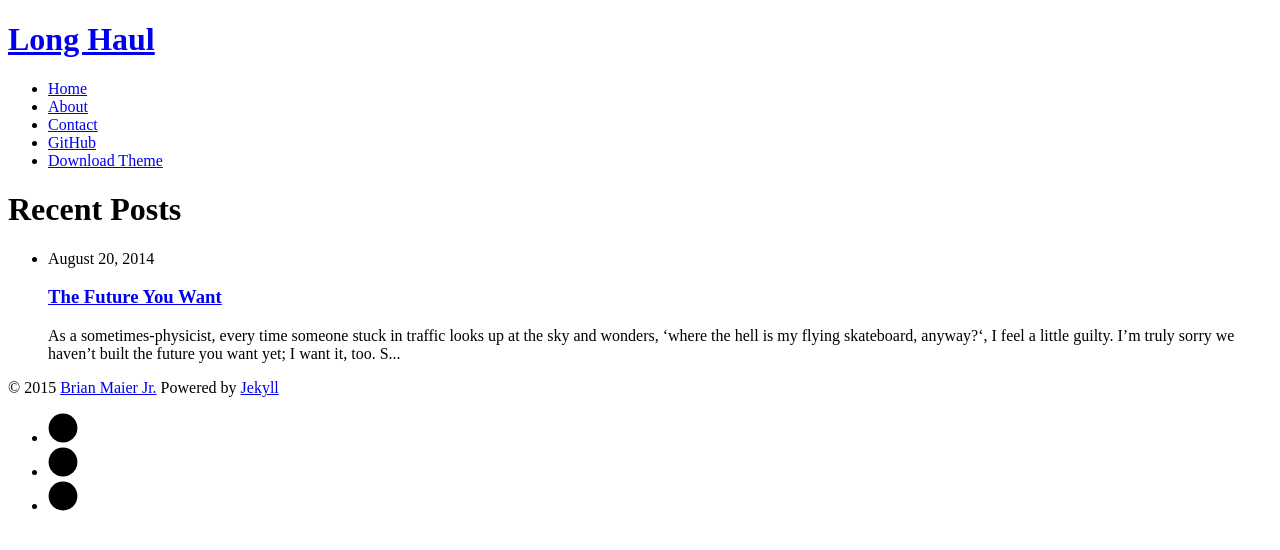
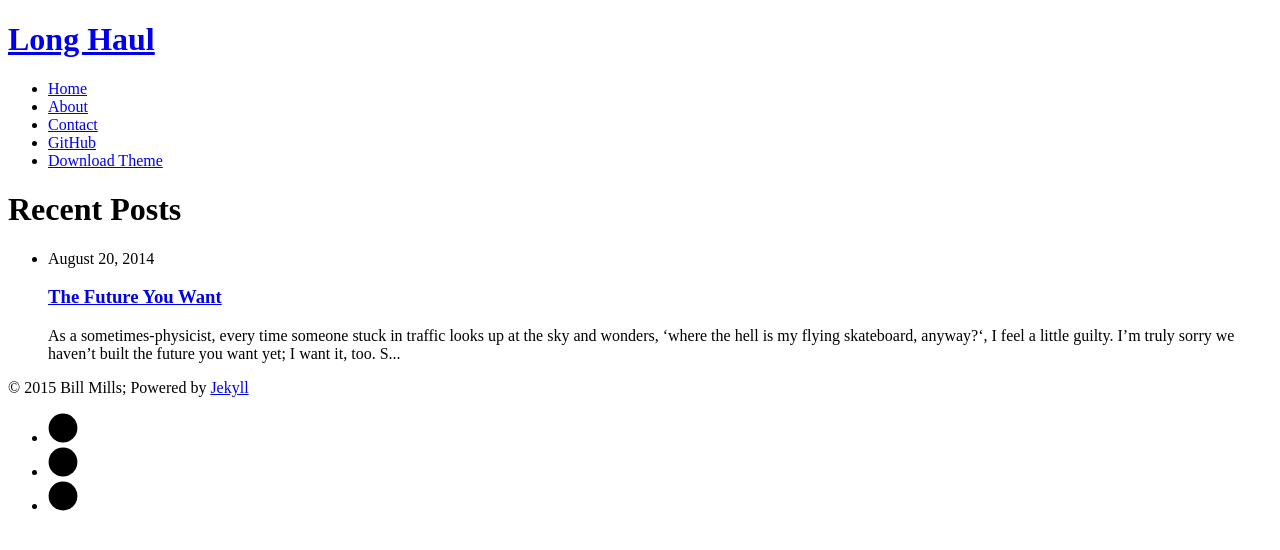
Before and after one commit to bkatiemills/blog, a Jekyll site: the page built from index.html, in a window 1280 px wide. Shown: the top 550 px of the page. Built offline with Jekyll 4.4.1, drawn with Linux system fonts in a browser that asks for light colours; nearby versions of some CDN libraries; Markdown is read by kramdown in place of the engine named in the settings; the list of posts is cut into pages by our own code; comment, search, counter and statistics services are not loaded.

Commit message:
migrating posts

```diff
--- a/_includes/footer.html
+++ b/_includes/footer.html
@@ -1,6 +1,6 @@
 <div class="footer">
    <div class="container">
-      <p class="copy">&copy; <script type="text/javascript">document.write(new Date().getFullYear());</script> <a href="http://brianmaierjr.com">Brian Maier Jr.</a> Powered by <a href="http://jekyllrb.com">Jekyll</a></p>
+      <p class="copy">&copy; <script type="text/javascript">document.write(new Date().getFullYear());</script> Bill Mills; Powered by <a href="http://jekyllrb.com">Jekyll</a></p>
 
       <div class="footer-links">
          <ul class="noList">
```
